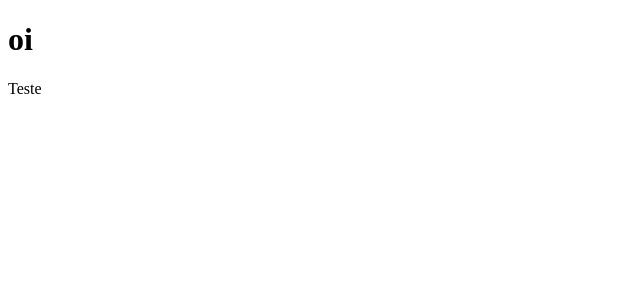
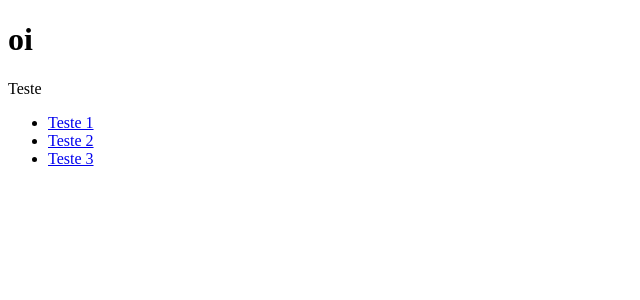
Before and after one commit to belclei/blog, a Next.js app: page / in a window 1280 px wide. Shown: the top 300 px of the page, without its empty margins (0-640 px from the left). Built offline with nearby package versions, Linux system fonts and the light colour scheme.

Commit message:
navigation

```diff
--- a/src/pages/index.tsx
+++ b/src/pages/index.tsx
@@ -1,10 +1,30 @@
 import type { NextPage } from 'next'
+import Link from 'next/link'
 
 const Home: NextPage = () => {
   return (
     <>
       <h1>oi</h1>
       <p>Teste</p>
+      <ul>
+        <li>
+          <Link href="/blog/teste1">
+            <a>Teste 1</a>
+          </Link>
+        </li>
+
+        <li>
+          <Link href="/blog/teste2">
+            <a>Teste 2</a>
+          </Link>
+        </li>
+
+        <li>
+          <Link href="/blog/teste3">
+            <a>Teste 3</a>
+          </Link>
+        </li>
+      </ul>
     </>
   )
 }
--- a/src/styles/global.scss
+++ b/src/styles/global.scss
@@ -17,7 +17,7 @@
   --yellow-500: #eba417;
 
   --primary-500: #f11f15;
-  --primary-400: #cc3355;
+  --primary-400: #ac2335;
   --background-500: #220054;
   --background-400: #322074;
   --background-300: #4300a8;
```
Also changed, not shown: src/pages/blog/[slug].tsx (added, +55 -0 lines).
